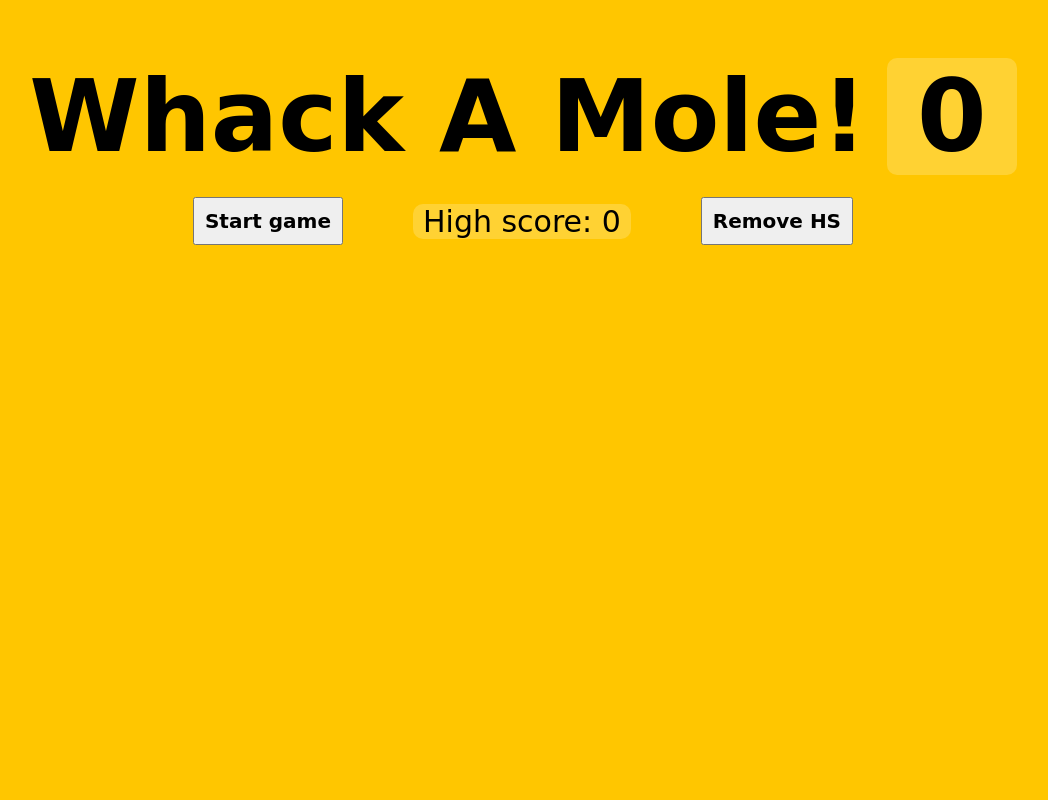
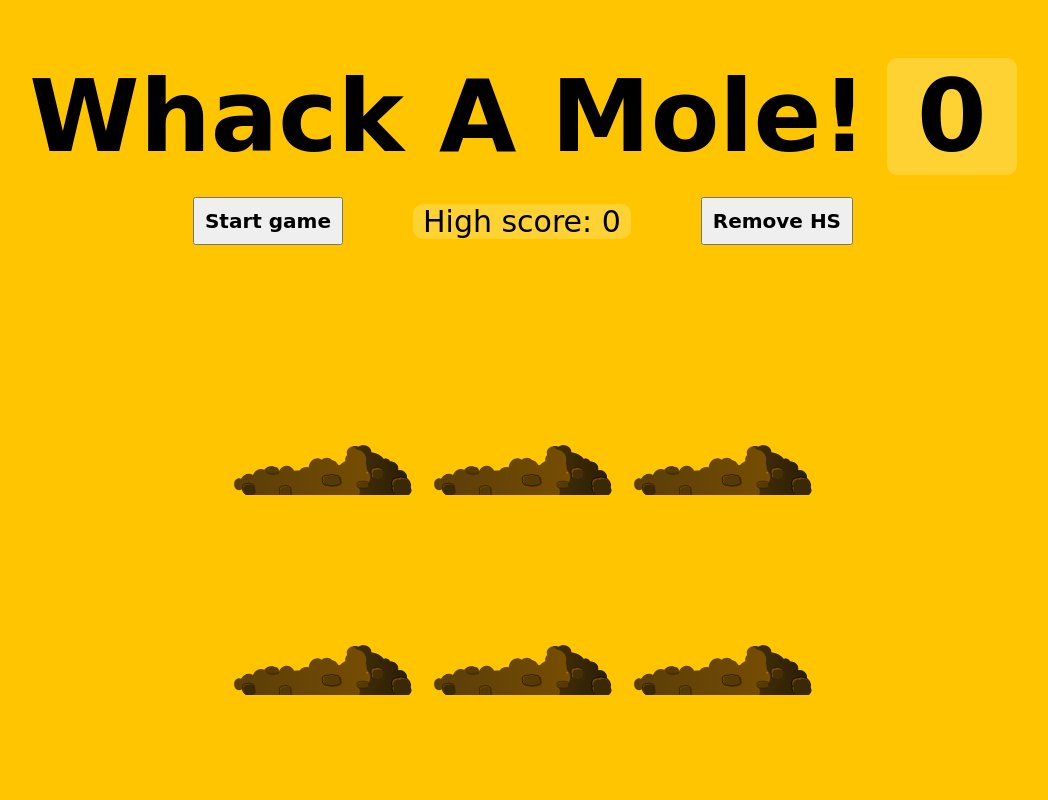
Before and after one commit to PavelDubina/Whack-A-Mole-Game, a plain HTML site: page index.html in a window 1280 px wide. Shown: the whole page, without its empty margins (117-1165 px from the left). Drawn offline with Linux system fonts and the light colour scheme; the site is published under a folder, as on GitHub Pages, so addresses that start at the root find nothing.

Commit message:
fix: add dot before img

```diff
--- a/style.css
+++ b/style.css
@@ -45,7 +45,7 @@ h1 {
 }
 .hole:after {
   display: block;
-  background: url(/img/hole.svg) bottom center no-repeat;
+  background: url(./img/hole.svg) bottom center no-repeat;
   background-size: contain;
   content: "";
   width: 100%;
@@ -55,7 +55,7 @@ h1 {
   bottom: -20px;
 }
 .mole {
-  background: url("/img/mole.svg") bottom center no-repeat;
+  background: url("./img/mole.svg") bottom center no-repeat;
   background-size: 60%;
   position: absolute;
   top: 100%;
```
